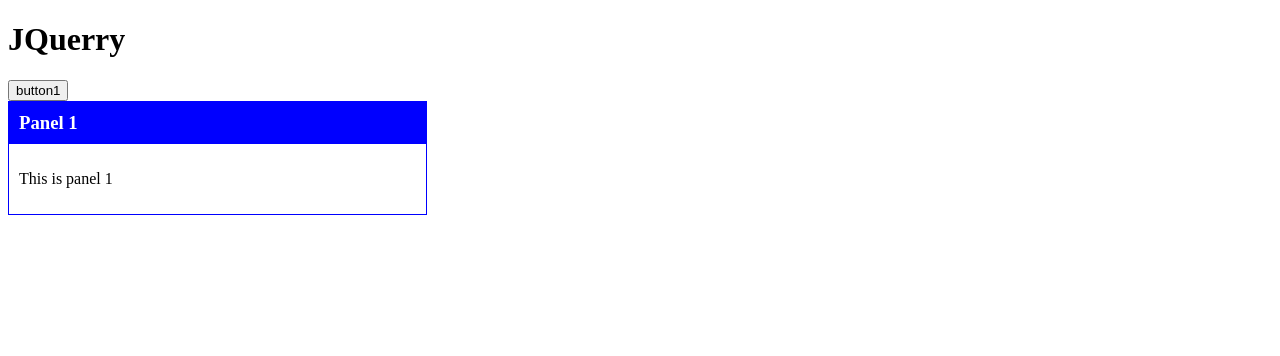
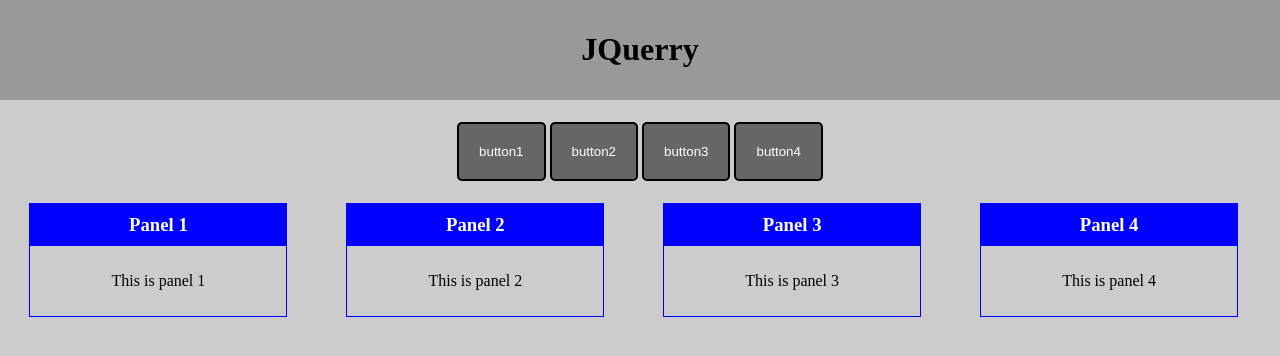
Before and after one commit to NNogue/JQuerry-practice, a plain HTML site: page index.html in a window 1280 px wide. Drawn offline with Linux system fonts and the light colour scheme.

Commit message:
Finished the program

```diff
--- a/index.html
+++ b/index.html
@@ -8,13 +8,34 @@
 	<header>
 		<h1 class="text-center">JQuerry</h1>
 	</header>
-	<div class="container">
-		<button id="button1">button1</button>
+	<div class="container" id='buttons'>
+		<button class="button" id="button1" data-panel="panel1">button1</button>
+		<button class="button" id="button2" data-panel="panel2">button2</button>
+		<button class="button" id="button3" data-panel="panel3">button3</button>
+		<button class="button" id="button4" data-panel="panel4">button4</button>
 	</div>
 
-	<div class="panel" id="panel1">
-		<h3>Panel 1</h3>
-		<p>This is panel 1</p>
+	<div class="panels">
+		<div class="container">
+			<div class="panel" id="panel1">
+				<h3>Panel 1</h3>
+				<p>This is panel 1</p>
+			</div>
+		</div>
+		<div class="container">
+			<div class="panel" id="panel2">
+				<h3>Panel 2</h3>
+				<p>This is panel 2</p>
+			</div>
+		</div>
+		<div class="panel" id="panel3">
+			<h3>Panel 3</h3>
+			<p>This is panel 3</p>
+		</div>
+		<div class="panel" id="panel4">
+			<h3>Panel 4</h3>
+			<p>This is panel 4</p>
+		</div>
 	</div>
 
 
@@ -22,8 +43,9 @@
 
 	<script>
 		$(function() {
-			$('#button1').on('click', function() {
-				$('#panel1').slideToggle();
+			$('.button').on('click', function() {
+				var panelId = $(this).attr('data-panel');
+				$('#'+panelId).slideToggle();
 			})
 		})
 	</script>
--- a/main.css
+++ b/main.css
@@ -1,6 +1,43 @@
+body{
+	margin:0;
+	padding:0;
+	background-color: #ccc
+}
+
+header{
+	text-align: center;
+	background: #999;
+	margin: 0;
+	padding: 10px;
+	margin-bottom: 10px;
+}
+
+#buttons{
+	margin: 10px;
+	border: #cccccc 2px solid;
+	text-align: center;
+	padding: 10px 0;
+}
+.button{
+	padding: 20px;
+	margin: auto;
+	color: #fff;
+	background: #666;
+	border: black 2px solid;
+	border-radius: 5px
+}
+
+/*Panels*/
+
+.panels{
+	text-align: center;
+	width: 100%;
+}
 .panel{
+	margin: 0 2.3%;
 	border: blue 1px solid;
-	width: 33%;
+	width: 20%;
+	float: left;
 }
 
 .panel h3{
@@ -8,6 +45,7 @@
 	padding:10px;
 	background-color: blue;
 	color: white;
+
 }
 
 .panel p{
```
